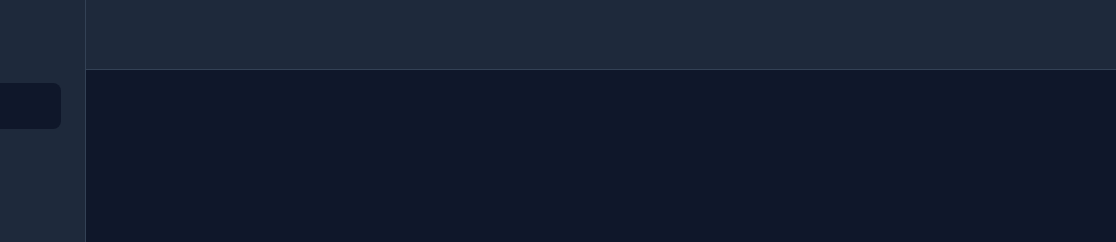
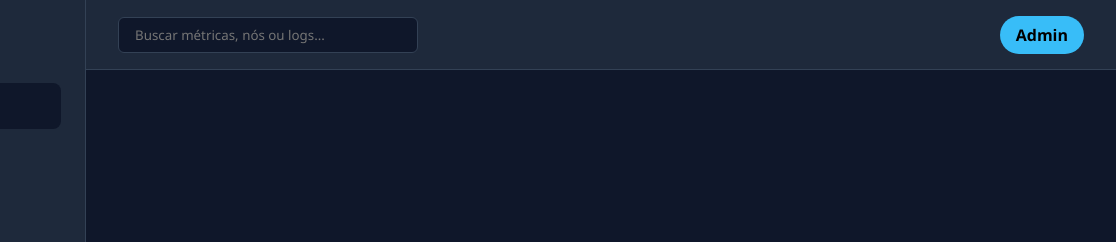
Before and after one commit to felipereis13/aponti-gitFlow, a website: page index.html in a window 1280 px wide. Shown: the top 242 px of the page, 164-1280 px from the left. Drawn offline with Linux system fonts and the light colour scheme.

Commit message:
Elementos da barra superior

```diff
--- a/index.html
+++ b/index.html
@@ -23,7 +23,14 @@
           <a href="#">Configurações</a>
         </nav>
       </aside>
-      <header class="topbar"></header>
+      <header class="topbar">
+        <div class="search-box">
+          <input type="text" placeholder="Buscar métricas, nós ou logs..." />
+        </div>
+        <div class="user-profile">
+          <div class="avatar">Admin</div>
+        </div>
+      </header>
     </div>
   </body>
 </html>
--- a/style.css
+++ b/style.css
@@ -75,3 +75,22 @@ body {
   justify-content: space-between;
   padding: 0 2rem;
 }
+
+.search-box input {
+  background-color: var(--bg-main);
+  border: 1px solid var(--border-color);
+  color: var(--text-main);
+  padding: 0.5rem 1rem;
+  border-radius: 6px;
+  width: 300px;
+}
+.search-box input:focus {
+  outline: 1px solid var(--accent-blue);
+}
+.avatar {
+  background-color: var(--accent-blue);
+  color: #000;
+  padding: 0.5rem 1rem;
+  border-radius: 20px;
+  font-weight: bold;
+}
```
